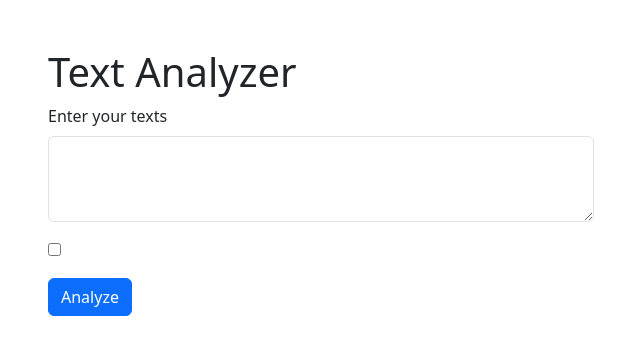
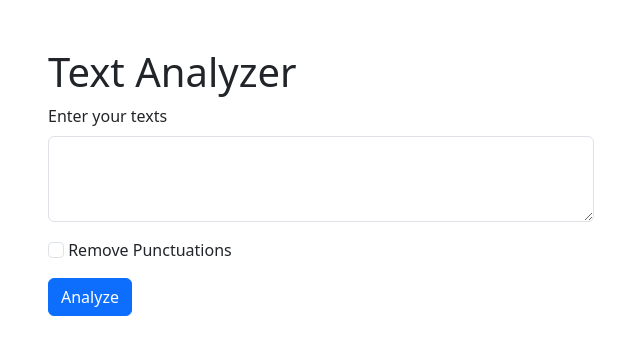
Before and after one commit to mdkawsardev/blog_with_django, a Django app: page /analyze/ in a window 1280 px wide. Shown: the top 355 px of the page, without its empty margins (34-674 px from the left). Run offline with Django 5.2, Linux system fonts and the light colour scheme.

```diff
--- a/app/views.py
+++ b/app/views.py
@@ -38,8 +38,8 @@ def category(request):
 def analyze(request):
     if request.method == "GET":
         texts = request.GET.get('texts')
+        checkbox = request.GET.get('checkme', 'off')
         punch = '''!"#$%&'()*+,-./:;<=>?@[\]^_`{|}~'''
-        checkbox = request.GET.get('checkme', 'off')
         value = ""
         # This operation is to remove punctuation marks from texts
         if checkbox == "on":
--- a/templates/analyze.html
+++ b/templates/analyze.html
@@ -5,13 +5,13 @@
         <h1 class="mt-5">Text Analyzer</h1>
         <div class="row">
             <div class="col-6">
-                <form action="{% url 'analyze' %}" method="get">
+                <form action="{% url 'analyze' %}" method="GET">
                     <div class="mb-3">
                         <label for="exampleFormControlTextarea1" class="form-label">Enter your texts</label>
                         <textarea class="form-control" name="texts" id="exampleFormControlTextarea1" rows="3"></textarea>
                     </div>
                     <div class="mb-3">
-                        <input type="checkbox" name="checkme">
+                        <input type="checkbox" class="form-check-input" name="checkme"> Remove Punctuations
                     </div>
                     <button type="submit" class="btn btn-primary">Analyze</button>
                 </form>
```
